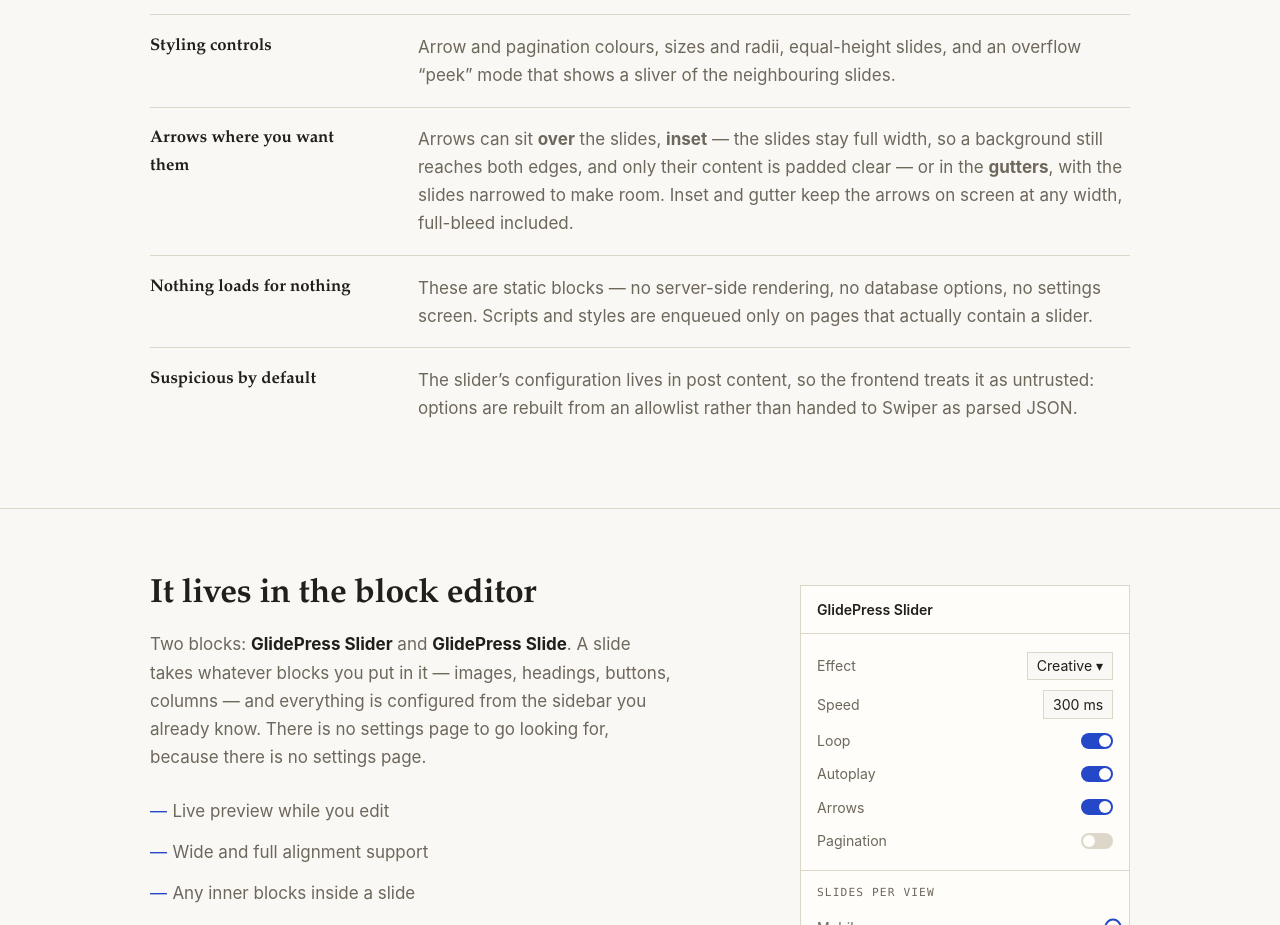
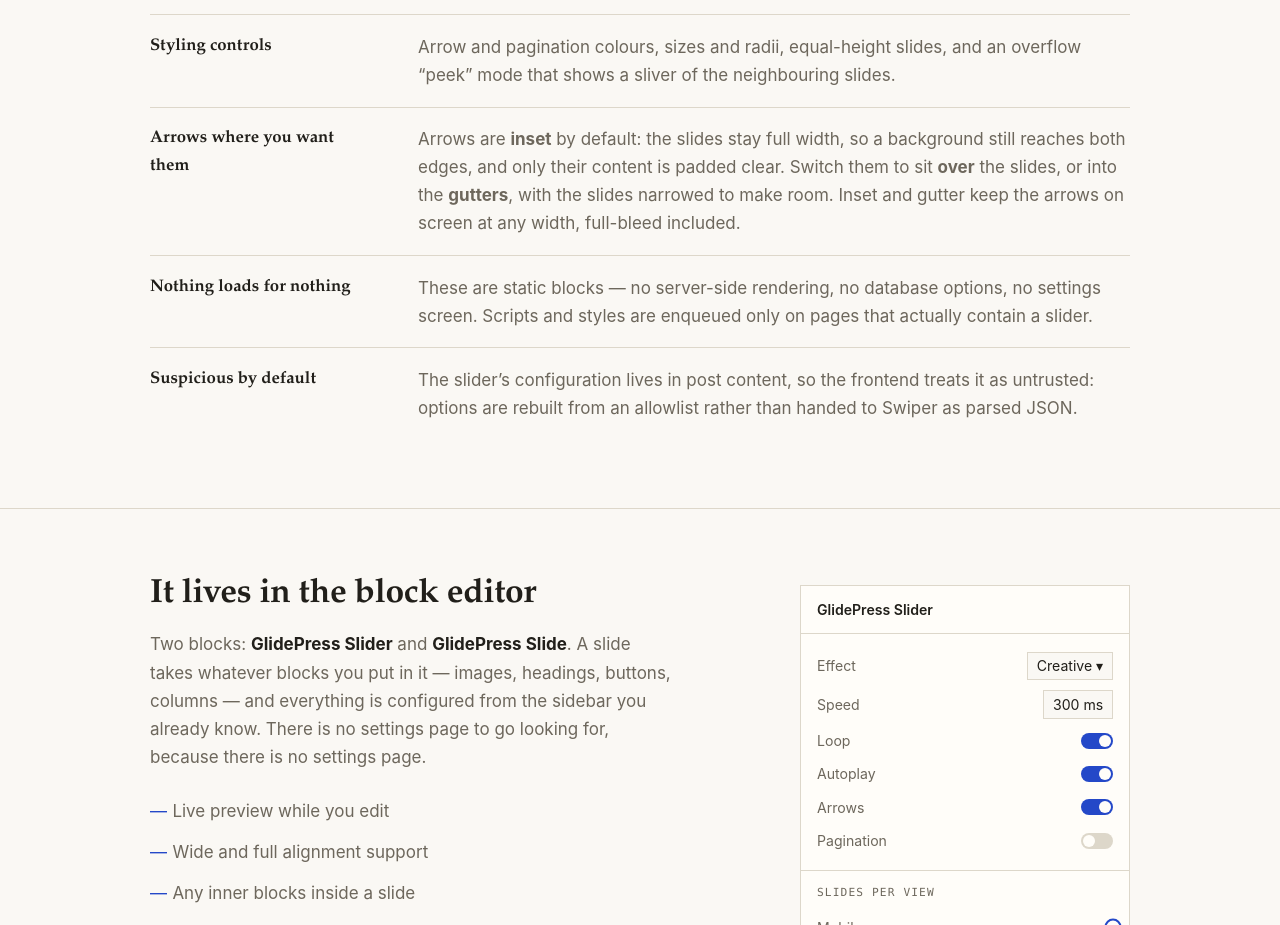
Before and after one commit to jmwerk/glidepress-site, a website: page public/index.html in a window 1280 px wide. Shown: the part 2325-3250 px from the top of the page. Drawn offline with Linux system fonts and the light colour scheme.

Commit message:
docs(site): follow the 2.6.0 arrow placement default
The plugin now defaults arrowPlacement to inset, not overlay, so three
places said the wrong thing: the "Arrows where you want them" row on the
home page, the gutter section's note in the demo seed (which claimed
Overlay was the default outright), and the "What to try" bullet. The
inset section now reads as the default with Overlay as the switch away
from it, rather than the other way round.

Also notes on the Full width section that the slider spans the screen,
which 2.6.0 fixed — it used to stop a gutter short of one edge.

```diff
--- a/public/index.html
+++ b/public/index.html
@@ -183,12 +183,12 @@
 				</div>
 				<div class="details__row">
 					<dt>Arrows where you want them</dt>
-					<dd>Arrows can sit <b>over</b> the slides, <b>inset</b> &mdash;
-					the slides stay full width, so a background still reaches both
-					edges, and only their content is padded clear &mdash; or in the
-					<b>gutters</b>, with the slides narrowed to make room. Inset and
-					gutter keep the arrows on screen at any width, full-bleed
-					included.</dd>
+					<dd>Arrows are <b>inset</b> by default: the slides stay full
+					width, so a background still reaches both edges, and only their
+					content is padded clear. Switch them to sit <b>over</b> the
+					slides, or into the <b>gutters</b>, with the slides narrowed to
+					make room. Inset and gutter keep the arrows on screen at any
+					width, full-bleed included.</dd>
 				</div>
 				<div class="details__row">
 					<dt>Nothing loads for nothing</dt>
```
Also changed, not shown: src/demo.js (+4 -4 lines).
